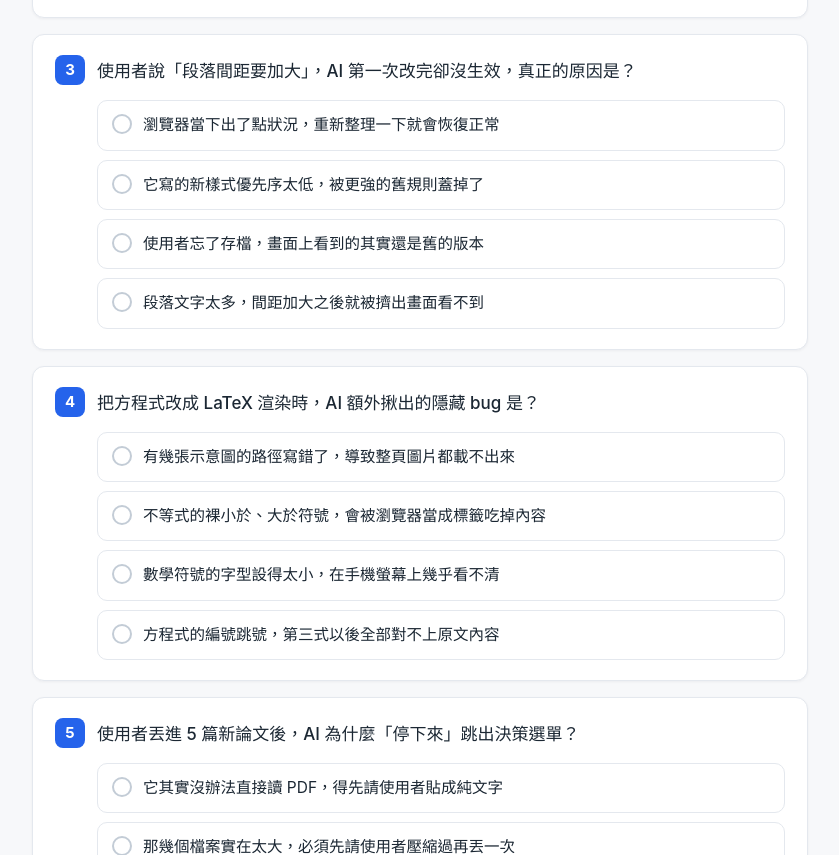
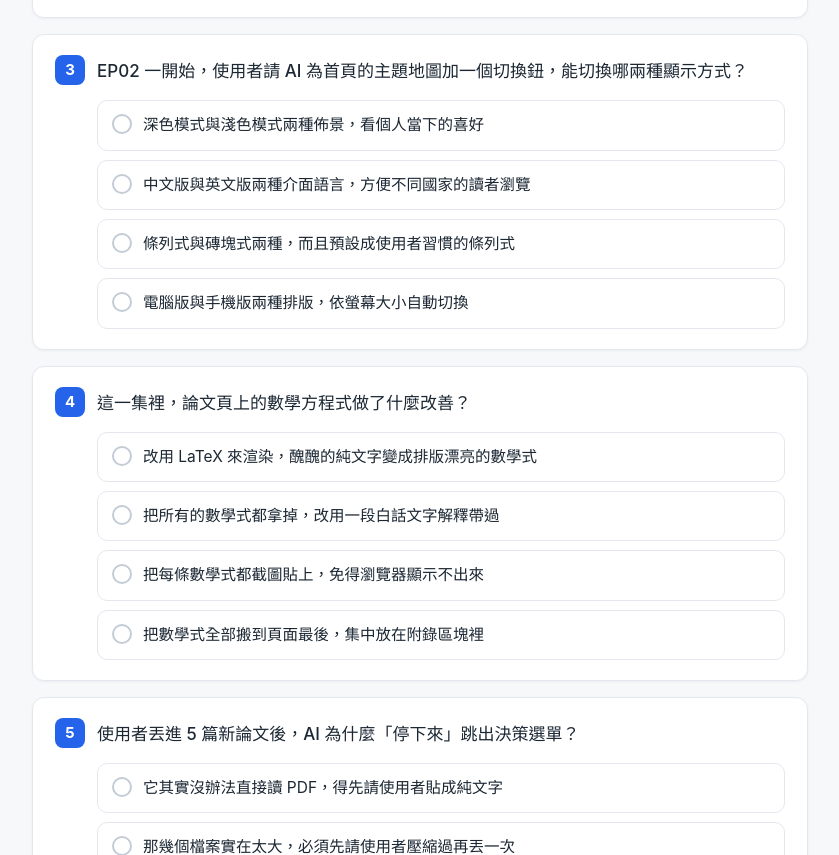
Before and after one commit to ctshih/bsc-agentic-ai-tutorial, a plain HTML site: page ep02-grow-knowledge-base/quiz.html in a window 1280 px wide. Shown: the part 898-1753 px from the top of the page, without its empty margins (220-1059 px from the left). Drawn offline with Linux system fonts and the light colour scheme.

Commit message:
Replace EP02 quiz Q3/Q4 with reader-viewpoint questions
The old Q3 (CSS specificity) and Q4 (bare <> escaping) were about Claude's
own internal debugging — invisible and opaque to a general viewer. Swapped for
features a viewer actually sees in the episode:
- Q3: the 條列/磚塊 view toggle (personalize the tool to your habit)
- Q4: equations rendered with LaTeX (presentation matters)
Option lengths kept balanced (correct-answer length rank stays mixed).

Co-Authored-By: Claude Opus 4.8 <noreply@anthropic.com>

```diff
--- a/ep02-grow-knowledge-base/quiz.html
+++ b/ep02-grow-knowledge-base/quiz.html
@@ -118,13 +118,13 @@ const QUIZ = [
    options:["字數一定要壓在剛好兩千字，多一字少一字都不行","三個版本全都要改用英文書寫，方便國外讀者一起閱讀","要回頭把原始論文再仔細讀過一遍，不可拿現有文字硬擴寫","速度越快越好，正確與否之後再請使用者慢慢校對"],
    answer:2, explain:"只叫 AI「擴寫」會用既有文字膨脹、沒有新資訊；要它回原文再讀，才挖得出真正的方法細節與正確數字。"},
 
-  {q:"使用者說「段落間距要加大」，AI 第一次改完卻沒生效，真正的原因是？",
-   options:["瀏覽器當下出了點狀況，重新整理一下就會恢復正常","它寫的新樣式優先序太低，被更強的舊規則蓋掉了","使用者忘了存檔，畫面上看到的其實還是舊的版本","段落文字太多，間距加大之後就被擠出畫面看不到"],
-   answer:1, explain:"AI 跟人一樣會犯錯——靠「驗證」（實際打開來量）才發現根本沒生效。「說完成」不等於「真的對」。"},
+  {q:"EP02 一開始，使用者請 AI 為首頁的主題地圖加一個切換鈕，能切換哪兩種顯示方式？",
+   options:["深色模式與淺色模式兩種佈景，看個人當下的喜好","中文版與英文版兩種介面語言，方便不同國家的讀者瀏覽","條列式與磚塊式兩種，而且預設成使用者習慣的條列式","電腦版與手機版兩種排版，依螢幕大小自動切換"],
+   answer:2, explain:"把工具調成自己順手的樣子，也是迭代的一環——AI 連預設都順著使用者的習慣（條列式）。"},
 
-  {q:"把方程式改成 LaTeX 渲染時，AI 額外揪出的隱藏 bug 是？",
-   options:["有幾張示意圖的路徑寫錯了，導致整頁圖片都載不出來","不等式的裸小於、大於符號，會被瀏覽器當成標籤吃掉內容","數學符號的字型設得太小，在手機螢幕上幾乎看不清","方程式的編號跳號，第三式以後全部對不上原文內容"],
-   answer:1, explain:"內文的小於、大於要逸出成安全寫法；這個 bug 連上一集就寫好的舊頁面也一起修到了。"},
+  {q:"這一集裡，論文頁上的數學方程式做了什麼改善？",
+   options:["改用 LaTeX 來渲染，醜醜的純文字變成排版漂亮的數學式","把所有的數學式都拿掉，改用一段白話文字解釋帶過","把每條數學式都截圖貼上，免得瀏覽器顯示不出來","把數學式全部搬到頁面最後，集中放在附錄區塊裡"],
+   answer:0, explain:"內容沒變，呈現方式對了讀起來就差很多——數學式從難看的純文字，變成正確又漂亮的符號。"},
 
   {q:"使用者丟進 5 篇新論文後，AI 為什麼「停下來」跳出決策選單？",
    options:["它其實沒辦法直接讀 PDF，得先請使用者貼成純文字","那幾個檔案實在太大，必須先請使用者壓縮過再丟一次","其中四篇是通用、哺乳類方法，收了會把範圍擴大","它想多花一點時間，好向使用者多收一些對話的費用"],
```
